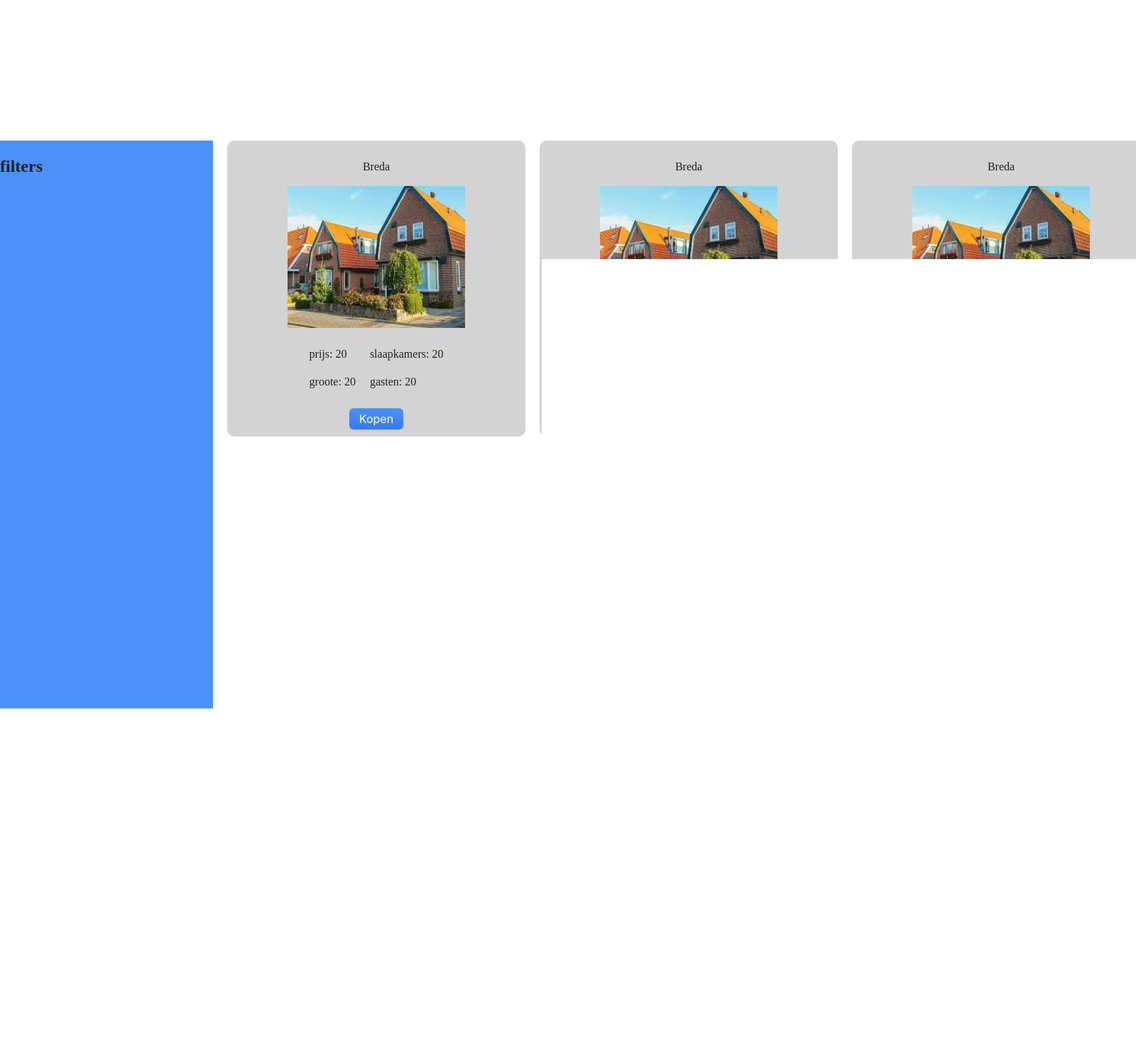
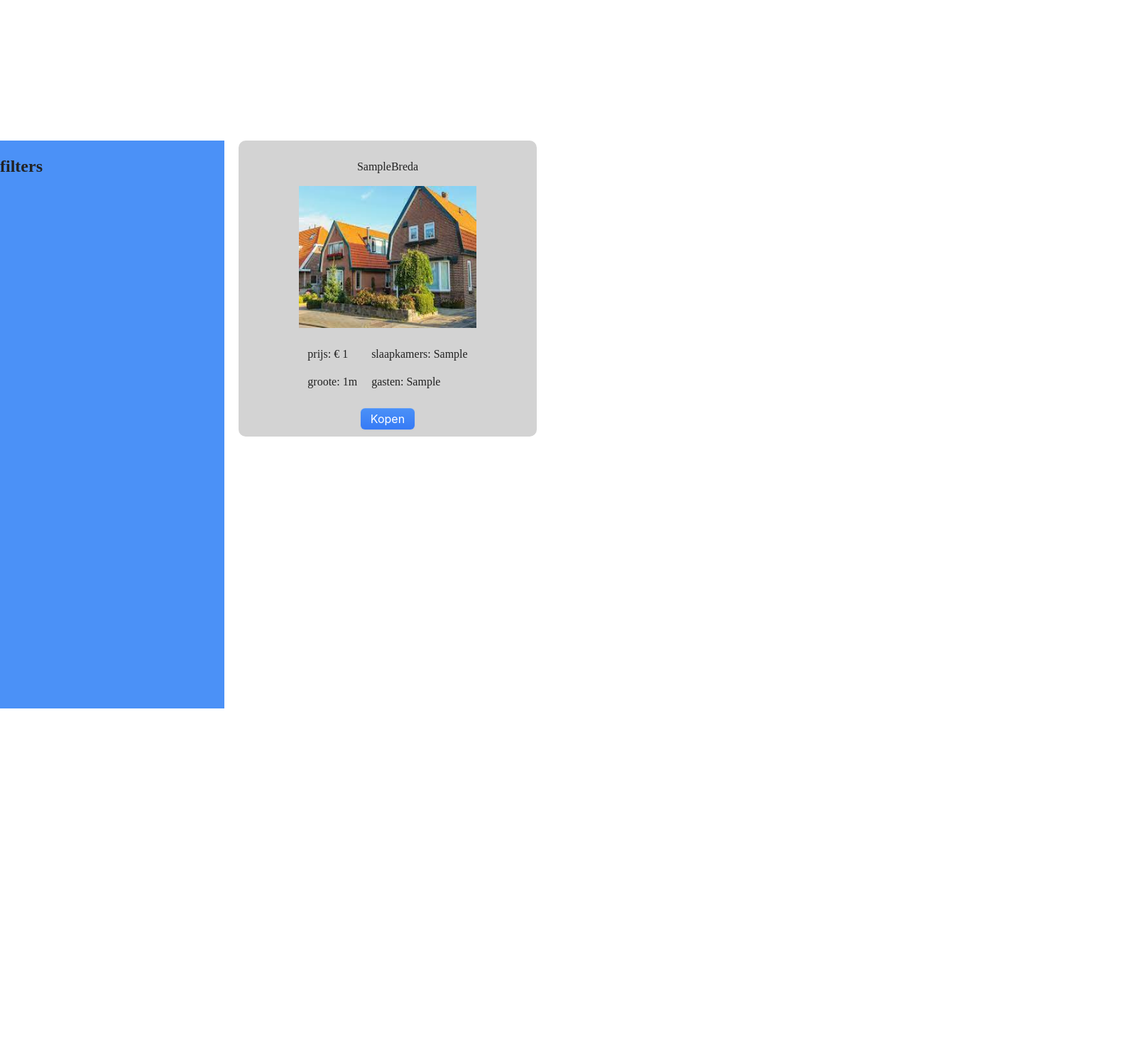
Before and after one commit to karim076/SnelKookPan-Group3, a PHP site: page /Tweede/shop.php in a window 1600 px wide; the page is wider, and only the part inside the window is pictured. Shown: the part 652-2141 px from the top of that part at 71% size. After the commit the page ends 1650 px from the top of that part, so only its background shows below. Run offline with PHP 8.4, Linux system fonts and the light colour scheme; tables that the repository leaves empty hold one stand-in row (values such as "Sample post").

Commit message:
Added search quary take data put in to place

```diff
--- a/shop.php
+++ b/shop.php
@@ -4,6 +4,14 @@
     <?php require_once 'head.php' ?>
 </head>
 <body>
+    <?php
+        require_once 'backend/conn.php';
+        $query = "SELECT * FROM huisinfo";
+        $statement = $conn->prepare($query);
+        $statement->execute();
+        $huizen = $statement->fetchAll(PDO::FETCH_ASSOC);
+    ?>
+
     <?php require_once 'header.php'?>
     <div class="intro">
         <img src="img/Vakantiehuis.jpg">
@@ -18,30 +26,31 @@
         </div>
 
         <div class="grid_container">
-            <?php
-                for ($x = 0; $x <= 10; $x++) {
-            ?>
+                <?php foreach($huizen as $huis): ?>
             <div class="grid_item">
                 <div class="big">
-                <p>Breda</p>
-                <img src="img/huis.jpg" class="img-fluid rounded-top" alt="">
+                <p><?php echo $huis['omgeving'] ?>Breda</p>
+                <img src="<?php ?>img/huis.jpg" class="img-fluid rounded-top" alt="">
                     <div class="desc">
                         <div class="spacing">
-                            <p>prijs:  <span>20</span></p>
-                            <p>groote: <span>20</span></p>
+                            <p>prijs:  <span>&#8364; <?php echo $huis['prijs'] ?></span></p>
+                            <p>groote: <span><?php echo $huis['formaat'] ?>m</span></p>
                         </div>
                         <div class="spacing">
-                            <p>slaapkamers: <span>20</span></p>
-                            <p>gasten: <span>20</span></p>
+                            <p>slaapkamers: <span><?php echo $huis['slaapkamers'] ?></span></p>
+                            <p>gasten: <span><?php echo $huis['gasten'] ?></span></p>
                         </div>
                     </div>
-                    <button class="button-10">Kopen</button>
+                    <form method="POST" action="buy.php">
+                        <input type="hidden" value="<?php echo $huis['id'] ?>" name="id">
+                        <button type="submit" class="button-10">Kopen</button>
+                    </form>
                 </div>
             </div>
-            <?php
-
-                }
-            ?>
+            <form method="POST" action="buy.php">
+                <input type="hidden" value="<?php echo $huis['id'] ?>" name="id">
+            </form>
+            <?php endforeach; ?>
 
 
         </div>
```
